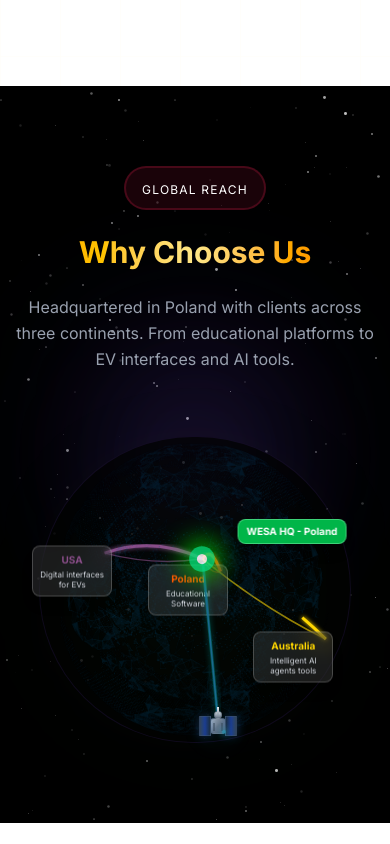
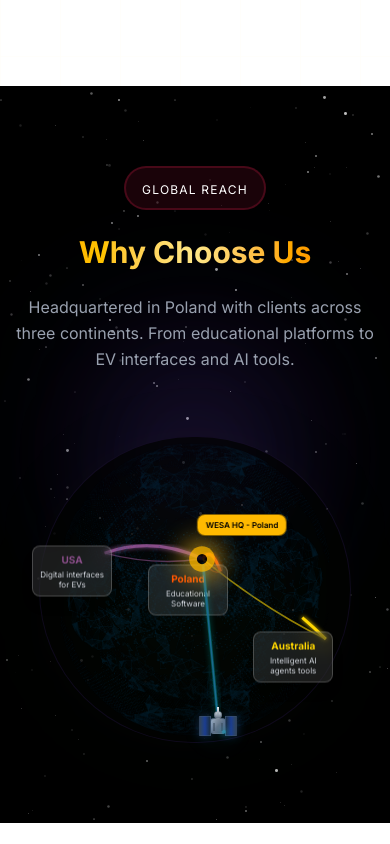
Before and after one commit to wujekbizon/wesa, a Next.js app: page / in a window 390 px wide. Shown: the part 11156-12000 px from the top of the page. Built offline with nearby package versions, Linux system fonts and the light colour scheme.

Commit message:
Update WhyChooseUs component styles and positioning for improved visual consistency and responsiveness. Change marker color to amber and adjust label positioning for better alignment.

```diff
--- a/src/_components/WhyChooseUs.tsx
+++ b/src/_components/WhyChooseUs.tsx
@@ -309,10 +309,10 @@ export default function WhyChooseUs() {
 
         {/* HQ Marker */}
         <motion.div
-          className="absolute w-5 h-5 md:w-6 md:h-6 bg-green-400 rounded-full shadow-[0_0_20px_5px_rgba(0,255,0,0.8)] z-20 flex items-center justify-center"
+          className="absolute w-5 h-5 md:w-6 md:h-6 bg-amber-400 rounded-full shadow-[0_0_20px_5px_rgba(251,191,36,0.8)] z-20 flex items-center justify-center"
           style={{
-            left: getPosition(hq.x, hq.y).left - 10,
-            top: getPosition(hq.x, hq.y).top - 10
+            left: getPosition(hq.x, hq.y).left - (dimensions.width < 768 ? 10 : 12),
+            top: getPosition(hq.x, hq.y).top - (dimensions.width < 768 ? 10 : 12)
           }}
           animate={{
             scale: [1, 1.3, 1],
@@ -323,15 +323,13 @@ export default function WhyChooseUs() {
             duration: 2,
           }}
         >
-          <div className="w-2 h-2 md:w-3 md:h-3 bg-white rounded-full" />
+          <div className="absolute top-1/2 left-1/2 -translate-x-1/2 -translate-y-1/2 w-2 h-2 md:w-3 md:h-3 bg-black rounded-full" />
         </motion.div>
-
-        {/* HQ Label */}
         <motion.div
-          className="absolute px-2 md:px-3 py-1 md:py-1.5 rounded-lg bg-green-500/90 backdrop-blur-sm text-white text-[10px] md:text-xs font-bold shadow-lg border border-green-300/50 z-20 whitespace-nowrap -translate-x-1/2"
+          className="absolute px-2 md:px-3 py-1 md:py-1.5 rounded-lg bg-amber-400 backdrop-blur-xl text-black text-[8px] sm:text-[10px] md:text-xs font-semibold shadow-lg border border-black/50 z-20 whitespace-nowrap -translate-x-1/2"
           style={{
-            left: getPosition(hq.x, hq.y).left + 90,
-            top: getPosition(hq.x, hq.y).top - 40,
+            left: getPosition(hq.x, hq.y).left + 40,
+            top: getPosition(hq.x, hq.y).top - 45,
           }}
           initial={{ opacity: 0, y: 10 }}
           animate={{ opacity: 1, y: 0 }}
```
